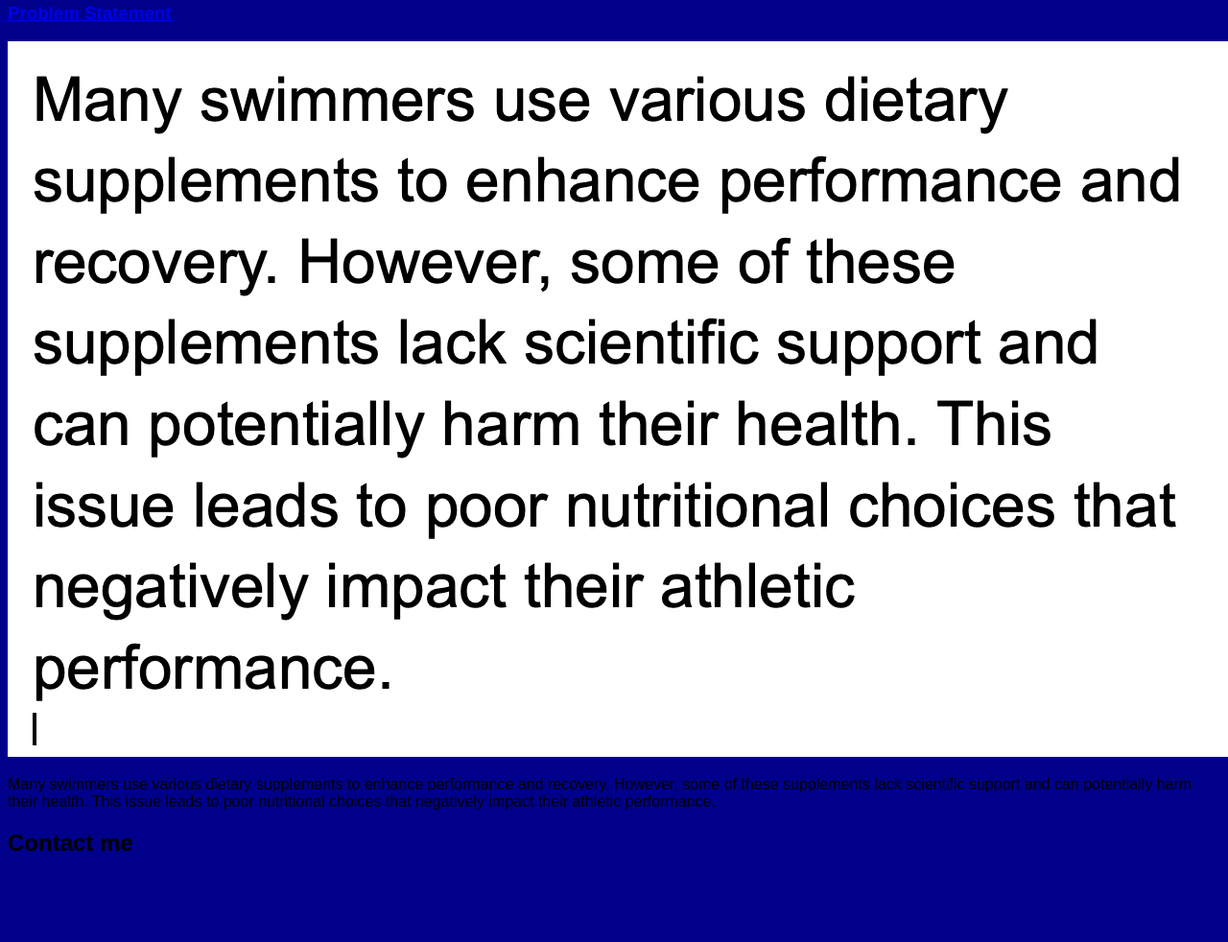
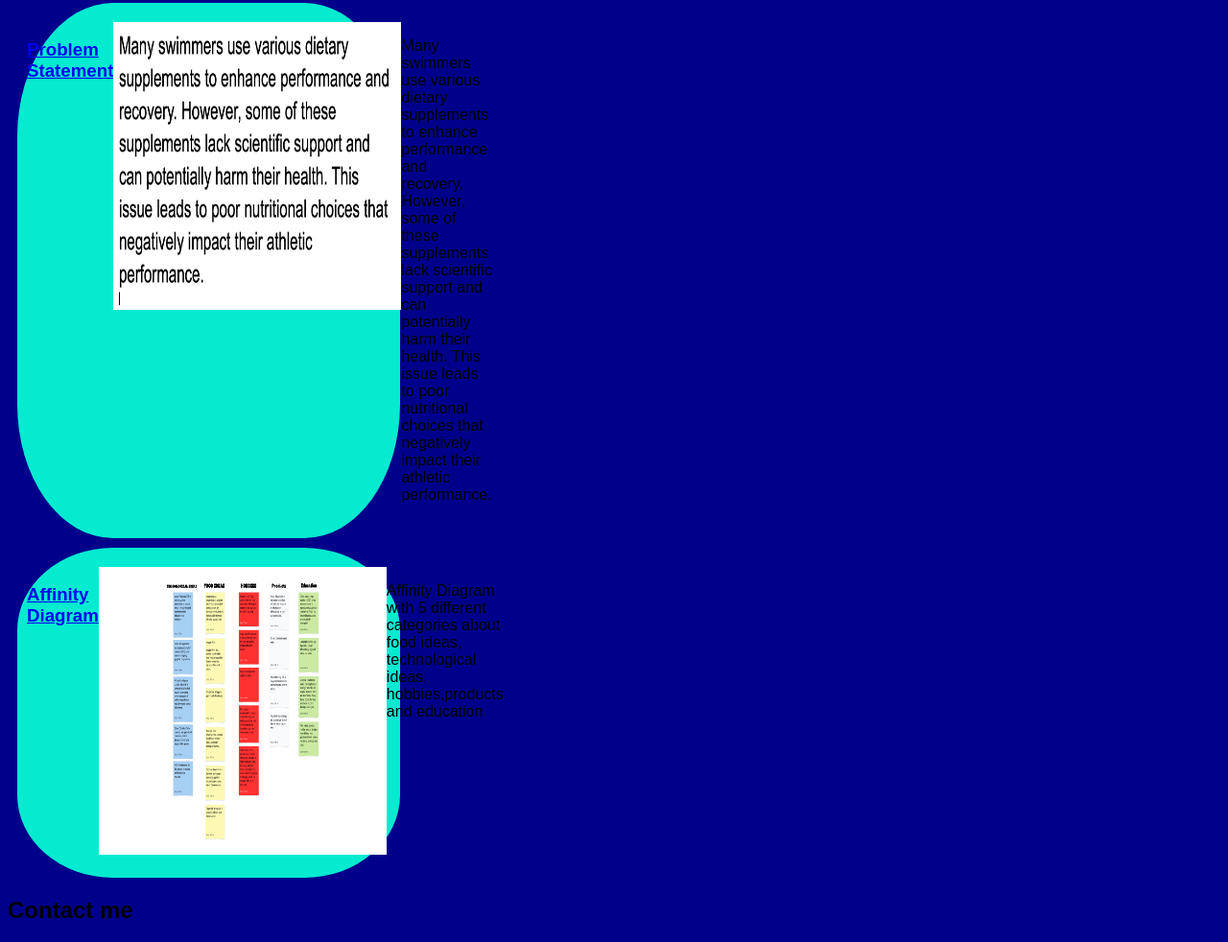
Before and after one commit to testoumut/testoumut.github.io, a plain HTML site: page index.html in a window 1280 px wide. Shown: the part 221-1203 px from the top of the page at 96% size. Before the commit the page ends 1134 px from the top, so only its background shows below. Drawn offline with Linux system fonts and the light colour scheme.

Commit message:
Add files via upload

```diff
--- a/index.html
+++ b/index.html
@@ -14,20 +14,34 @@
     <div class="skills" ></div>
 
     <h2>Highlighted projects</h2>
-    <div class="projects"></div>
+    <div class="projects">
        <!-- Problem Statement  Assignment-->
         <section class="project">
           <a href="files/Problem_Statment.pdf">
             <h3> Problem Statement</h3>
           </a>
           <a href = "files/Problem_Statment.pdf">
-            <img src="images/Problem-Statment.png">
+            <img src="images/Problem-Statment.png" width="300" height="300">
         </a>
-        <p>  Many swimmers use various dietary supplements to enhance performance and recovery. However, some of these supplements lack scientific support and can potentially harm their health. This issue leads to poor nutritional choices that negatively impact their athletic performance.
+        <p>  Many swimmers use various dietary supplements to enhance performance and recovery. However, some of these supplements lack scientific support and can potentially harm their health. This issue leads to poor nutritional choices that negatively impact their athletic performance.</p>
+        </section>
 
+        <!--Affimity Diagram Assignment -->
+        <section class="project">
+        <a href="files/affinity.pdf">
+          <h3> Affinity Diagram</h3>
+        </a>
+        <a href="files/affinity.pdf">
+          <img src= "images/affinity.png" width="300" height="300">
+        </a>
+        <p>
+           Affinity Diagram with 5  different categories about food ideas, technological ideas, hobbies,products and education
         </p>
 
         </section>
+
+      </div>
+
 
     <h2> Contact me </h2>
     <div class="contact"></div>
--- a/styles.css
+++ b/styles.css
@@ -7,3 +7,15 @@ h1{
     text-align: center;
     color:yellow;
 }
+
+.project {
+    display: flex;
+    flex-wrap: ;
+}
+.project {
+    width: 30%;
+    margin: 10px;
+padding: 20px 10px;
+background: rgb(5, 235, 208);
+border-radius: 25%; /* Pick a color */
+}
```
Also changed, not shown: images/affinity.png (added), 1 other file.
